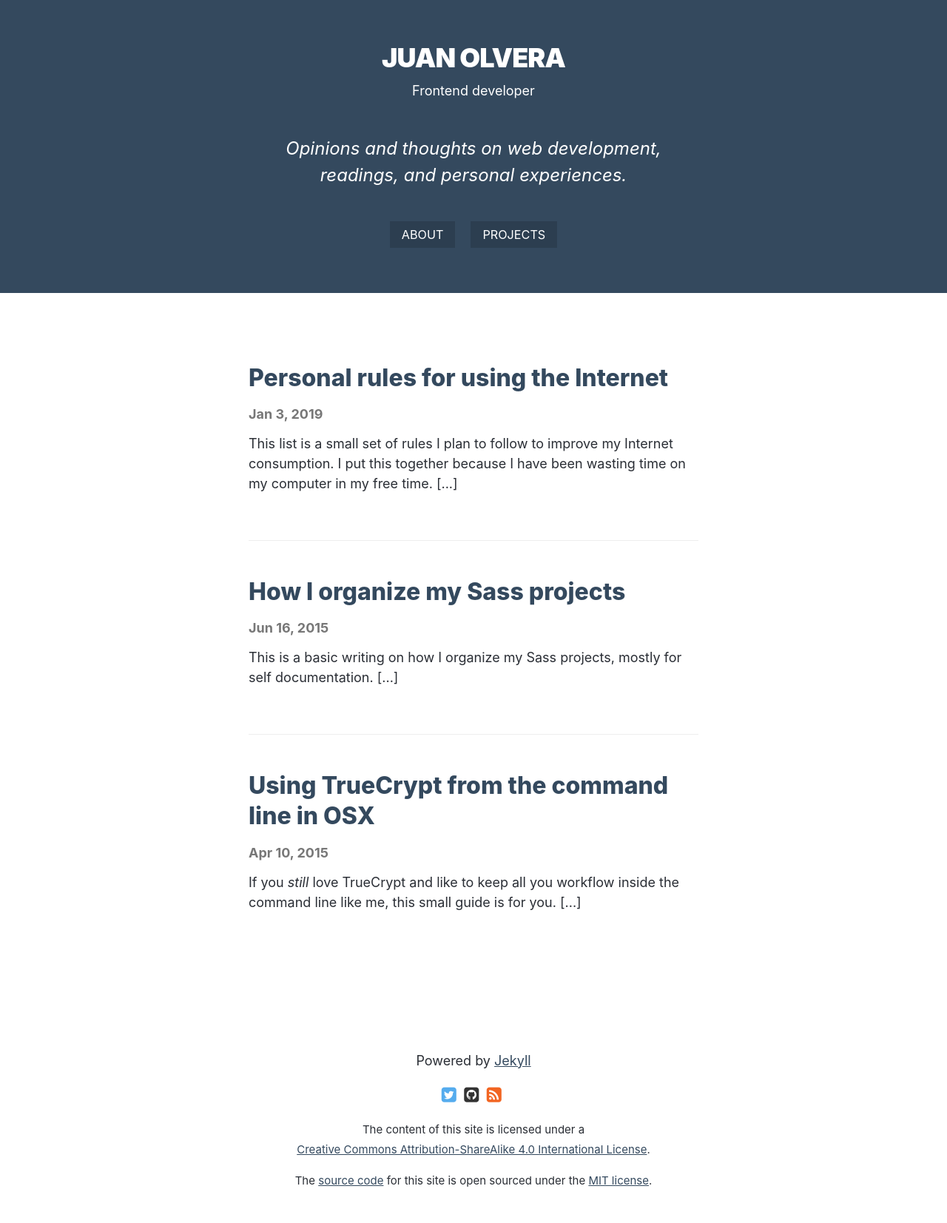
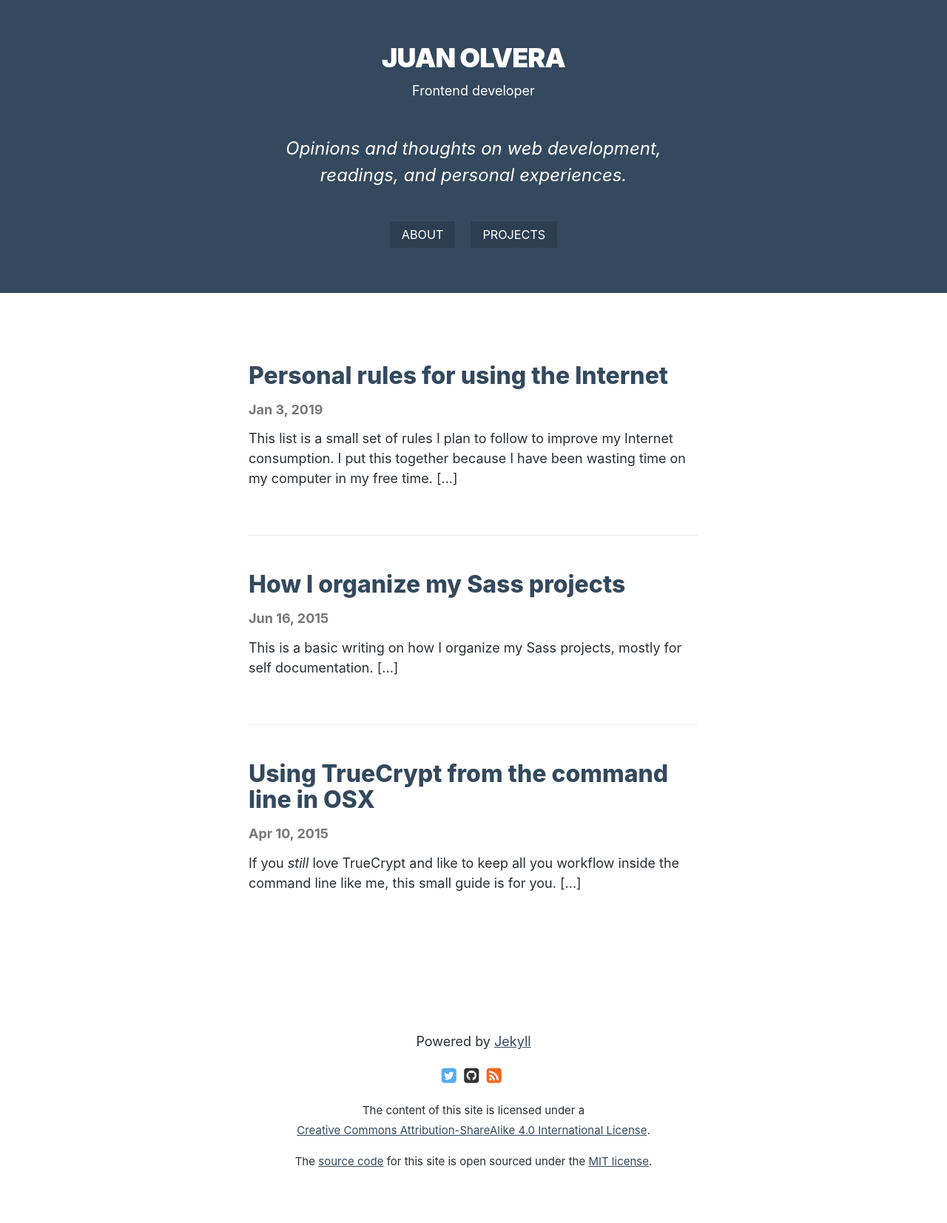
Before and after one commit to j0lv3r4/jolvera.biz, a Jekyll site: the page built from index.html, in a window 1280 px wide. Shown: the whole page at 74% size. Built offline with Jekyll 4.4.1, drawn with Linux system fonts in a browser that asks for light colours; the list of posts is cut into pages by our own code; after the commit the page ends 1627 px from its top, so only the background shows below that.

Commit message:
change line-height in post-title

```diff
--- a/_sass/minima/_layout.scss
+++ b/_sass/minima/_layout.scss
@@ -343,9 +343,9 @@
 .post-title {
   position: relative;
   font-family: $heading-font-family;
-  font-size: 2.5em;
+  font-size: 2.3em;
   font-weight: 800;
-  line-height: 1.3;
+  line-height: 1.1;
 }
 
 .post-content {
```
